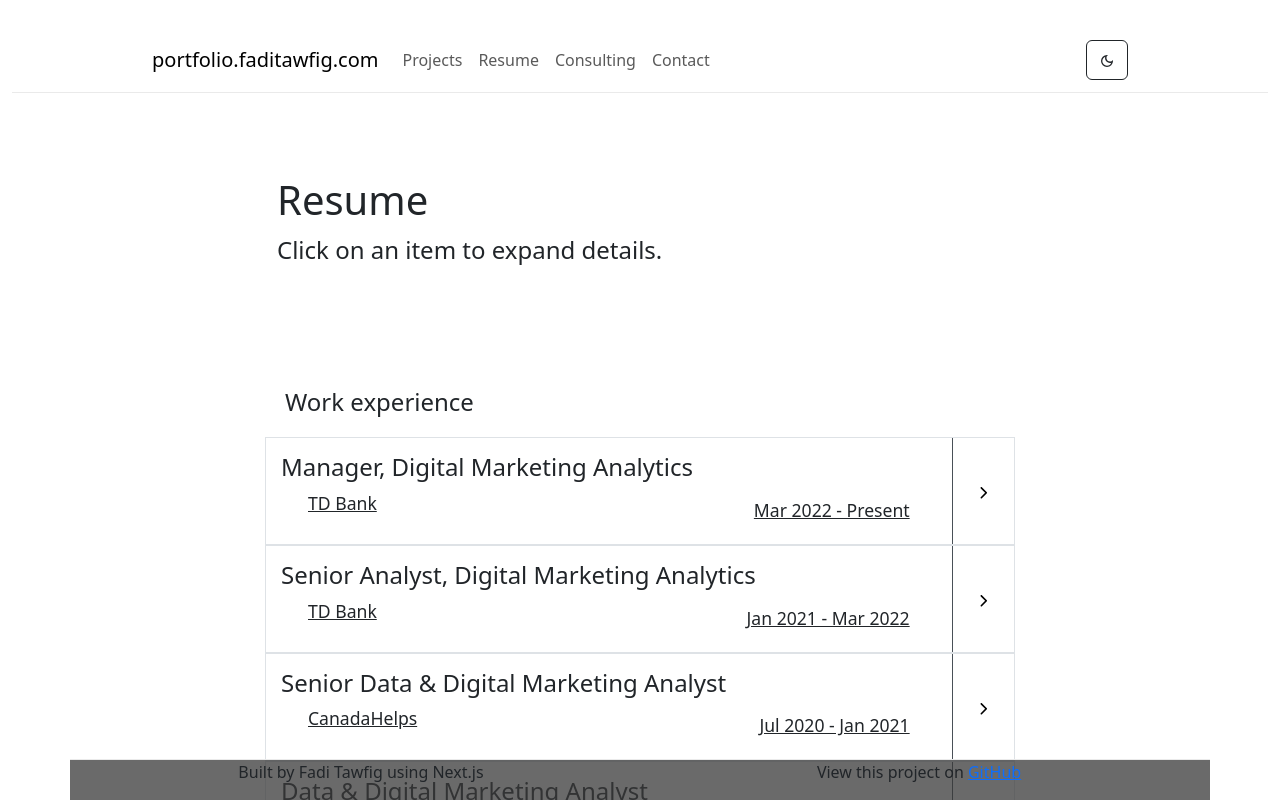
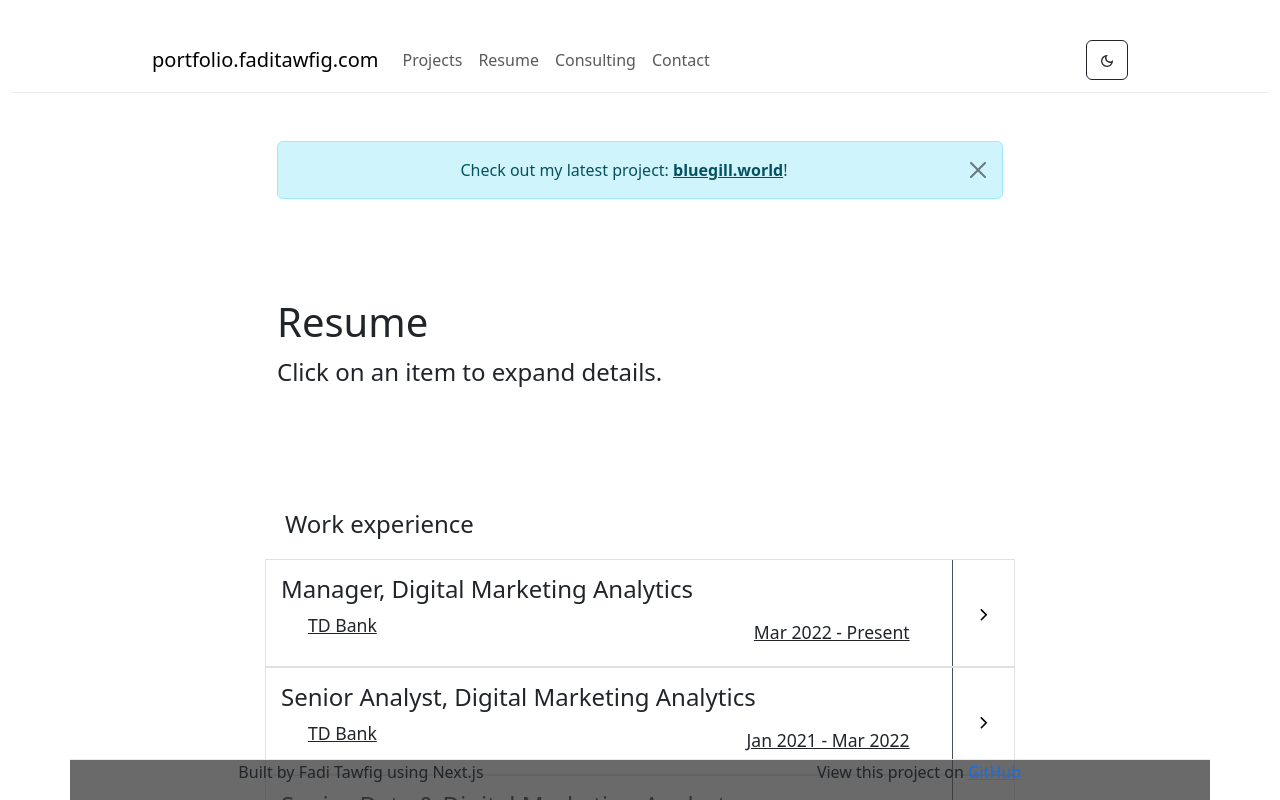
Before and after one commit to Ftawfig/portfolio.faditawfig.com, a Next.js app: page /resume in a window 1280 px wide. Shown: the top 800 px of the page. Built offline with nearby package versions, Linux system fonts and the light colour scheme.

Commit message:
added alert and animations

```diff
--- /dev/null
+++ b/components/infoAlert.tsx
@@ -0,0 +1,24 @@
+'use client';
+
+import { Container } from 'react-bootstrap';
+import Alert from 'react-bootstrap/Alert';
+import { useAutoAnimate } from '@formkit/auto-animate/react'
+
+export default function InfoAlert() {
+    const [parent, enableAnimations] = useAutoAnimate()
+
+    return (
+        <Container
+            className="alert-space"
+            ref={parent}
+        >
+            <Alert
+                variant="info"
+                className="text-center"
+                dismissible
+            >
+                Check out my latest project: <Alert.Link href="https://bluegill.world" target="_blank">bluegill.world</Alert.Link>!
+            </Alert>
+        </Container>
+    )
+}
--- a/components/layout.tsx
+++ b/components/layout.tsx
@@ -1,15 +1,17 @@
 import Header from '../components/header';
 import Footer from '../components/footer';
 import { Container } from 'react-bootstrap';
+import InfoAlert from './infoAlert';
 
 export default function Layout({ children }) {
     return (
         <Container fluid className="page-content">
-            <Header/>
+            <Header />
             <main>
+                <InfoAlert />
                 {children}
             </main>
-            <Footer/>
+            <Footer />
         </Container>
     )
 }
--- a/components/project.tsx
+++ b/components/project.tsx
@@ -4,10 +4,13 @@ import { useEffect, useState, useRef } from 'react';
 import { Row, Col, ListGroup } from 'react-bootstrap';
 import { IoIosArrowForward, IoIosArrowDown } from "react-icons/io";
 import CopyButton from './copyButton';
+import { useAutoAnimate } from '@formkit/auto-animate/react'
+import Head from 'next/head';
 
 export default function Project({ props, children }) {
     const [expanded, setExpanded] = useState(false);
     const myRef = useRef(null);
+    const [parent, enableAnimations] = useAutoAnimate();
 
     const handleClick = () => {
         setExpanded(!expanded);
@@ -27,13 +30,15 @@ export default function Project({ props, children }) {
         }
     }, [id]);
 
-
     return (
-
         <div className="project-button" >
+            <Head>
+                <title key="title">Fadi Tawfig's Online Portfolio | portfolio.fadtaw</title>
+                <meta name="description" content="Fadi Tawfig's Portfolio" />
+            </Head>
             <ListGroup.Item ref={myRef} className="project-card">
-                <Row>
-                    <Col className="project-details" xs={10} sm={11}>
+                <Row >
+                    <Col ref={parent} className="project-details" xs={10} sm={11}>
                         <h3 className="project-title">{props.title}</h3>
                         <Row>
                             <Col xs={6}>
@@ -43,11 +48,11 @@ export default function Project({ props, children }) {
                                 {props.date && <h4 className="project-date">{props.date}</h4>}
                             </Col>
                         </Row>
-                        { expanded && <p className="project-description">{children}</p> }
-                        { expanded && <CopyButton props={{ id : props.id }} /> }
+                        {expanded && <p className="project-description">{children}</p>}
+                        {expanded && <CopyButton props={{ id: props.id }} />}
                     </Col>
                     <Col xs={2} sm={1} className="expand-button flex-column">
-                        <button title="Expand for details" className="h-100" onClick={ handleClick } >{ expanded ? <IoIosArrowDown /> : <IoIosArrowForward /> }</button>
+                        <button title="Expand for details" className="h-100" onClick={handleClick} >{expanded ? <IoIosArrowDown /> : <IoIosArrowForward />}</button>
                     </Col>
                 </Row>
             </ListGroup.Item>
--- a/package.json
+++ b/package.json
@@ -1,9 +1,11 @@
 {
   "dependencies": {
+    "@formkit/auto-animate": "^0.8.2",
     "@mdxeditor/editor": "^3.11.5",
     "@uiw/react-md-editor": "^4.0.4",
     "bootstrap": "^5.3.2",
-    "next": "^14.2.13",
+    "eslint-config-next": "^15.0.2",
+    "next": "^15.0.2",
     "next-auth": "^4.24.8",
     "next-remove-imports": "^1.0.12",
     "react": "^18.3.1",
--- a/pages/_document.tsx
+++ /dev/null
@@ -1,44 +0,0 @@
-import Document, {
-  Html,
-  Head,
-  Main,
-  NextScript,
-  DocumentContext,
-  DocumentInitialProps,
-} from 'next/document'
-
-class MyDocument extends Document {
-  static async getInitialProps(
-    ctx: DocumentContext
-  ): Promise<DocumentInitialProps> {
-    const originalRenderPage = ctx.renderPage
-
-    // Run the React rendering logic synchronously
-    ctx.renderPage = () =>
-      originalRenderPage({
-        // Useful for wrapping the whole react tree
-        enhanceApp: (App) => App,
-        // Useful for wrapping in a per-page basis
-        enhanceComponent: (Component) => Component,
-      })
-
-    // Run the parent `getInitialProps`, it now includes the custom `renderPage`
-    const initialProps = await Document.getInitialProps(ctx)
-
-    return initialProps
-  }
-
-  render() {
-    return (
-      <Html lang="en">
-        <Head />
-        <body>
-          <Main />
-          <NextScript />
-        </body>
-      </Html>
-    )
-  }
-}
-
-export default MyDocument
--- a/pages/resume.tsx
+++ b/pages/resume.tsx
@@ -4,6 +4,7 @@ import { useSearchParams } from 'next/navigation';
 import { Container, ListGroup, ListGroupItem } from 'react-bootstrap';
 import Hero from '../components/hero';
 import Project from '../components/project';
+import Head from 'next/head';
 
 export default function Resume() {
     const searchParams = useSearchParams();
@@ -12,6 +13,10 @@ export default function Resume() {
 
     return (
         <>
+            <Head>
+                <title key="title">Fadi Tawfig's Online Resume | portfolio.fadtaw</title>
+                <meta name="description" content="Fadi Tawfig's online Resume" />
+            </Head>
             <Hero props={{ title: "Resume" }}>
                 Click on an item to expand details.
             </Hero>
--- a/styles/globals.css
+++ b/styles/globals.css
@@ -25,6 +25,12 @@
 
 .main-content {
     margin-bottom: 100px;
+}
+
+.alert-space {
+    margin-top: 3rem;
+    margin-bottom: 1rem;
+    max-width: 750px;
 }
 
 .hero {
--- a/tsconfig.json
+++ b/tsconfig.json
@@ -15,7 +15,8 @@
     "module": "esnext",
     "moduleResolution": "node",
     "resolveJsonModule": true,
-    "isolatedModules": true
+    "isolatedModules": true,
+    "target": "ES2017"
   },
   "include": [
     "next-env.d.ts",
```
Also changed, not shown: pages/index.tsx (+7 -2 lines), 2 other files (tests, documents, lock files or other folders).
